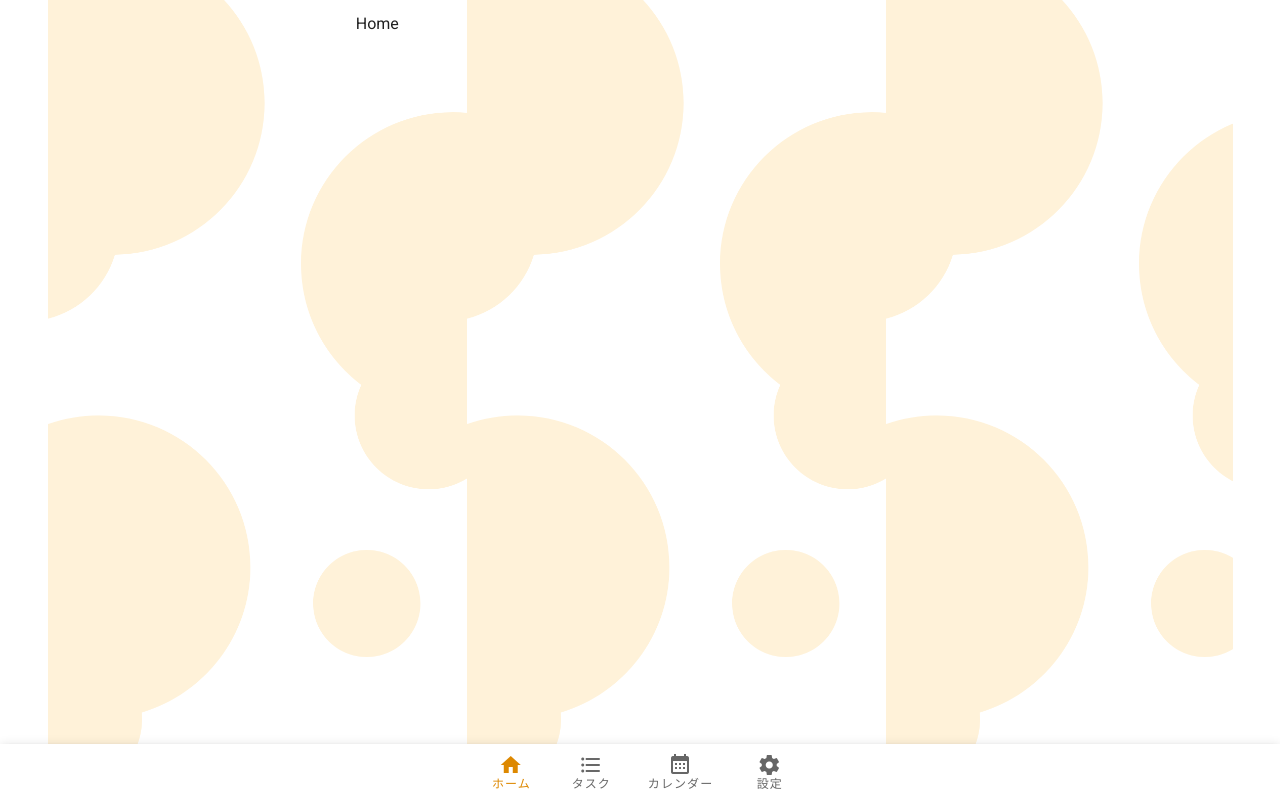
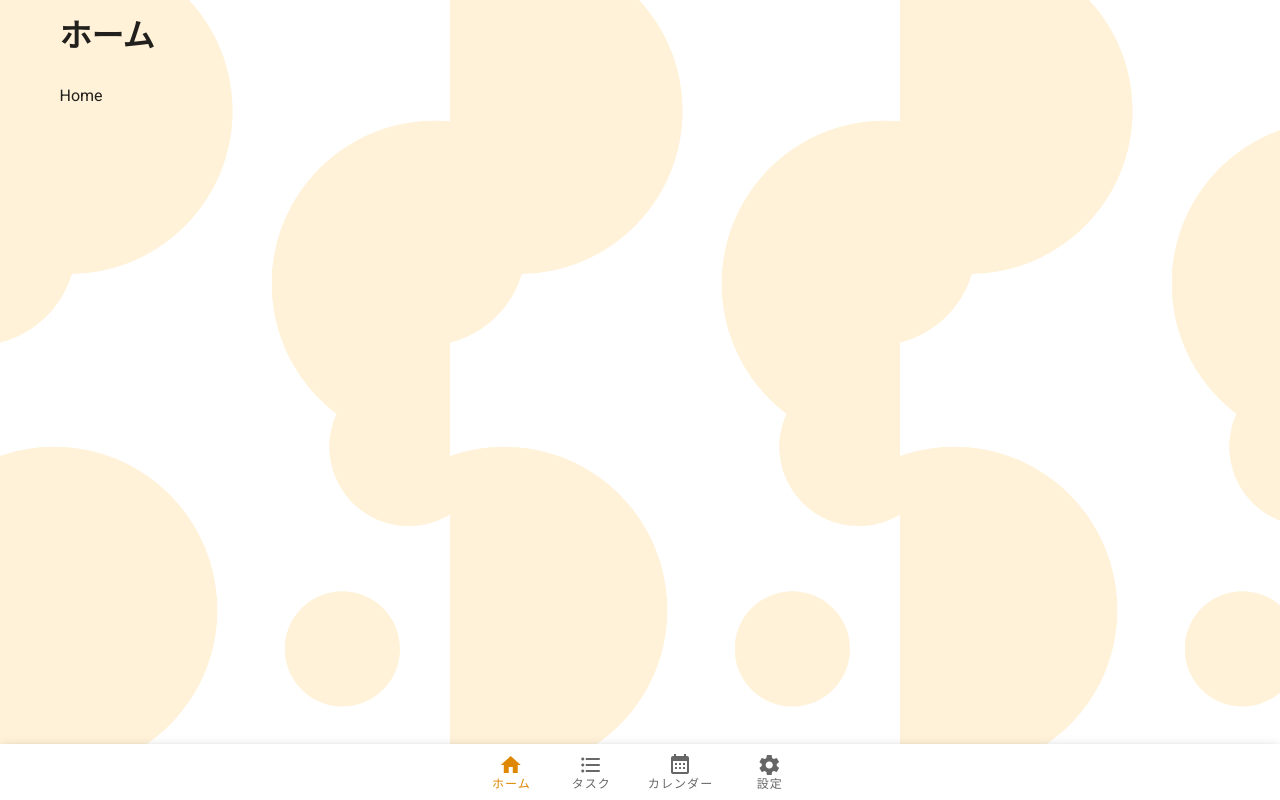
Before and after one commit to Ry0xi/a02, a Nuxt app in the folder frontend/: page / in a window 1280 px wide. Built offline with nearby package versions, Linux system fonts and the light colour scheme.

Commit message:
[f-add]共通レイアウトに各ページのタイトルを表示するように変更。

```diff
--- /dev/null
+++ b/frontend/components/CommonHeader.vue
@@ -0,0 +1,19 @@
+<template>
+  <header>
+    <v-container>
+      <h1>{{ title }}</h1>
+    </v-container>
+  </header>
+</template>
+
+<script>
+export default {
+  props: {
+    title: { type: String, default: '' }
+  }
+}
+</script>
+
+<style>
+
+</style>
--- a/frontend/layouts/default.vue
+++ b/frontend/layouts/default.vue
@@ -1,7 +1,9 @@
 <template>
-  <v-app>
+  <v-app class="app-container">
+    <CommonHeader :title="title" />
+
     <v-main>
-      <v-container class="main-container">
+      <v-container>
         <Nuxt />
       </v-container>
     </v-main>
@@ -11,18 +13,37 @@
 </template>
 
 <script>
+import Header from '@/components/CommonHeader'
+
 export default {
-
+  components: {
+    Header
+  },
+  data() {
+    return {
+      title: ''
+    }
+  },
+  created() {
+    this.setListener()
+  },
+  methods: {
+    setListener() {
+      this.$nuxt.$on('updateHeader', this.setHeader)
+    },
+    setHeader(title) {
+      this.title = title || ''
+    }
+  }
 }
 </script>
 
 <style scoped>
-.main-container {
+.app-container {
   background-color: #fff;
   background-image: url("/img/bg.png");
   background-size: contain;
   background-position: top left;
   background-repeat: repeat-x;
-  min-height: 100%;
 }
 </style>
--- a/frontend/pages/calendar.vue
+++ b/frontend/pages/calendar.vue
@@ -1,3 +1,24 @@
 <template>
   <p>calendar</p>
 </template>
+
+<script>
+export default {
+  data() {
+    return {
+      header: {
+        title: 'カレンダー'
+      }
+    }
+  },
+  mounted() {
+    this.updateHeader()
+  },
+  methods: {
+    updateHeader() {
+      // タイトルとして使いたい情報を渡す
+      this.$nuxt.$emit('updateHeader', this.header.title)
+    }
+  }
+}
+</script>
--- a/frontend/pages/index.vue
+++ b/frontend/pages/index.vue
@@ -1,7 +1,24 @@
 <template>
-  <v-row justify="center" align="center">
-    <v-col cols="12" sm="8" md="6">
-      <p>Home</p>
-    </v-col>
-  </v-row>
+  <p>Home</p>
 </template>
+
+<script>
+export default {
+  data() {
+    return {
+      header: {
+        title: 'ホーム'
+      }
+    }
+  },
+  mounted() {
+    this.updateHeader()
+  },
+  methods: {
+    updateHeader() {
+      // タイトルとして使いたい情報を渡す
+      this.$nuxt.$emit('updateHeader', this.header.title)
+    }
+  }
+}
+</script>
--- a/frontend/pages/settings.vue
+++ b/frontend/pages/settings.vue
@@ -1,3 +1,24 @@
 <template>
   <p>settings</p>
 </template>
+
+<script>
+export default {
+  data() {
+    return {
+      header: {
+        title: '設定'
+      }
+    }
+  },
+  mounted() {
+    this.updateHeader()
+  },
+  methods: {
+    updateHeader() {
+      // タイトルとして使いたい情報を渡す
+      this.$nuxt.$emit('updateHeader', this.header.title)
+    }
+  }
+}
+</script>
--- a/frontend/pages/tasks.vue
+++ b/frontend/pages/tasks.vue
@@ -1,3 +1,24 @@
 <template>
   <p>tasks</p>
 </template>
+
+<script>
+export default {
+  data() {
+    return {
+      header: {
+        title: 'タスク一覧'
+      }
+    }
+  },
+  mounted() {
+    this.updateHeader()
+  },
+  methods: {
+    updateHeader() {
+      // タイトルとして使いたい情報を渡す
+      this.$nuxt.$emit('updateHeader', this.header.title)
+    }
+  }
+}
+</script>
```
